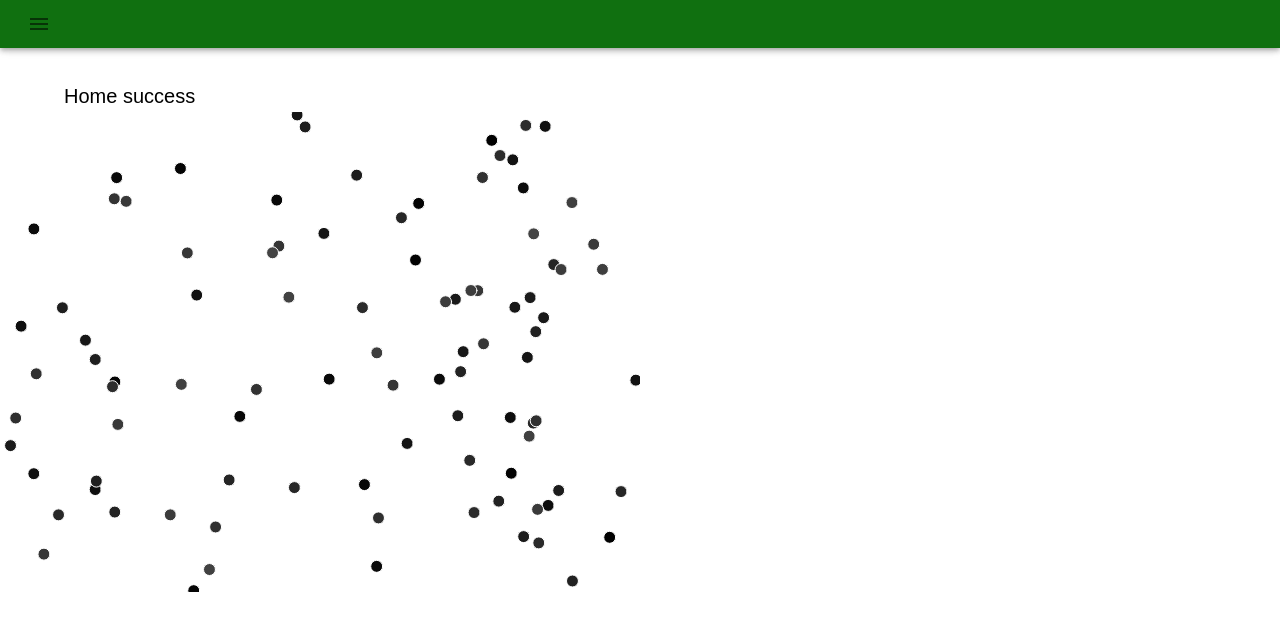
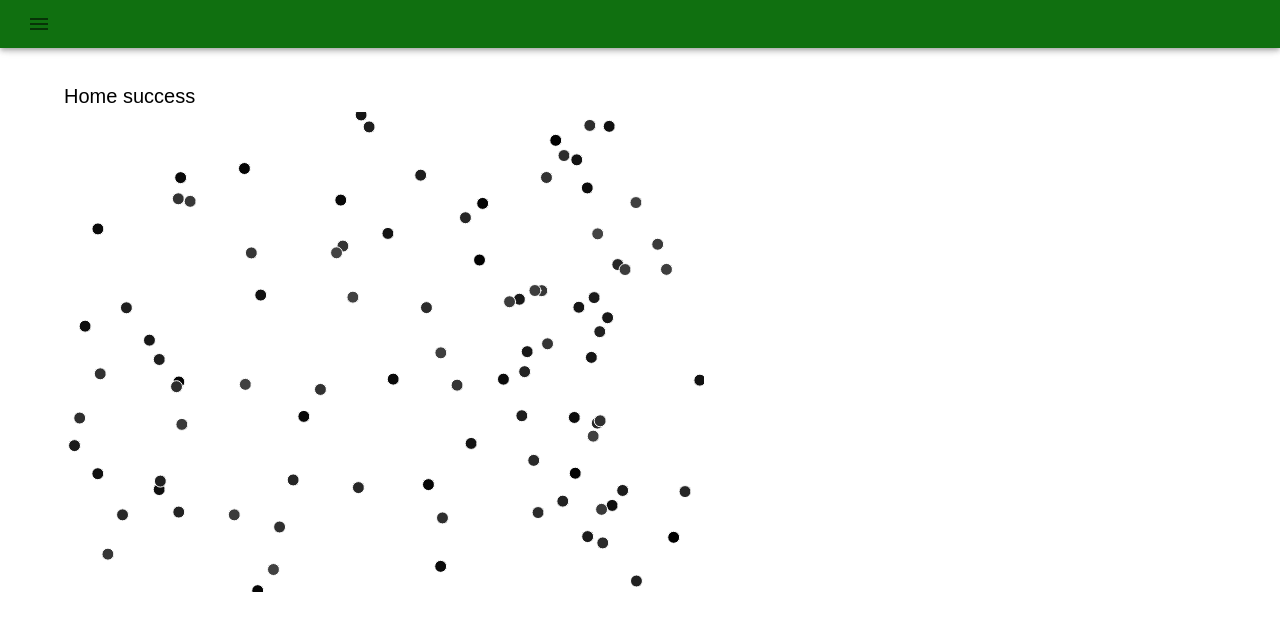
Before and after one commit to milligramme/react-app-playground, a React (Create React App) app: page / in a window 1280 px wide. Shown: the top 630 px of the page. Built offline with nearby package versions, Linux system fonts and the light colour scheme.

Commit message:
Set wrapper node

```diff
--- a/src/components/atoms/Canvas/index.tsx
+++ b/src/components/atoms/Canvas/index.tsx
@@ -1,4 +1,4 @@
-import { useEffect } from "react";
+import { useEffect, createRef } from "react";
 import p5 from "p5";
 
 interface CanvasProps {
@@ -7,13 +7,16 @@ interface CanvasProps {
 }
 
 const Canvas = (props: CanvasProps) => {
+  const wrapper = createRef<HTMLDivElement>();
+
   useEffect(() => {
-    const p5instance = new p5(props.sketch);
+    if (wrapper.current === null) return;
+    const p5instance = new p5(props.sketch, wrapper.current);
 
     // remove instance on unmount
     return () => p5instance.remove();
   }, [props.sketch]);
 
-  return <></>;
+  return <div ref={wrapper} />;
 };
 export default Canvas;
```
